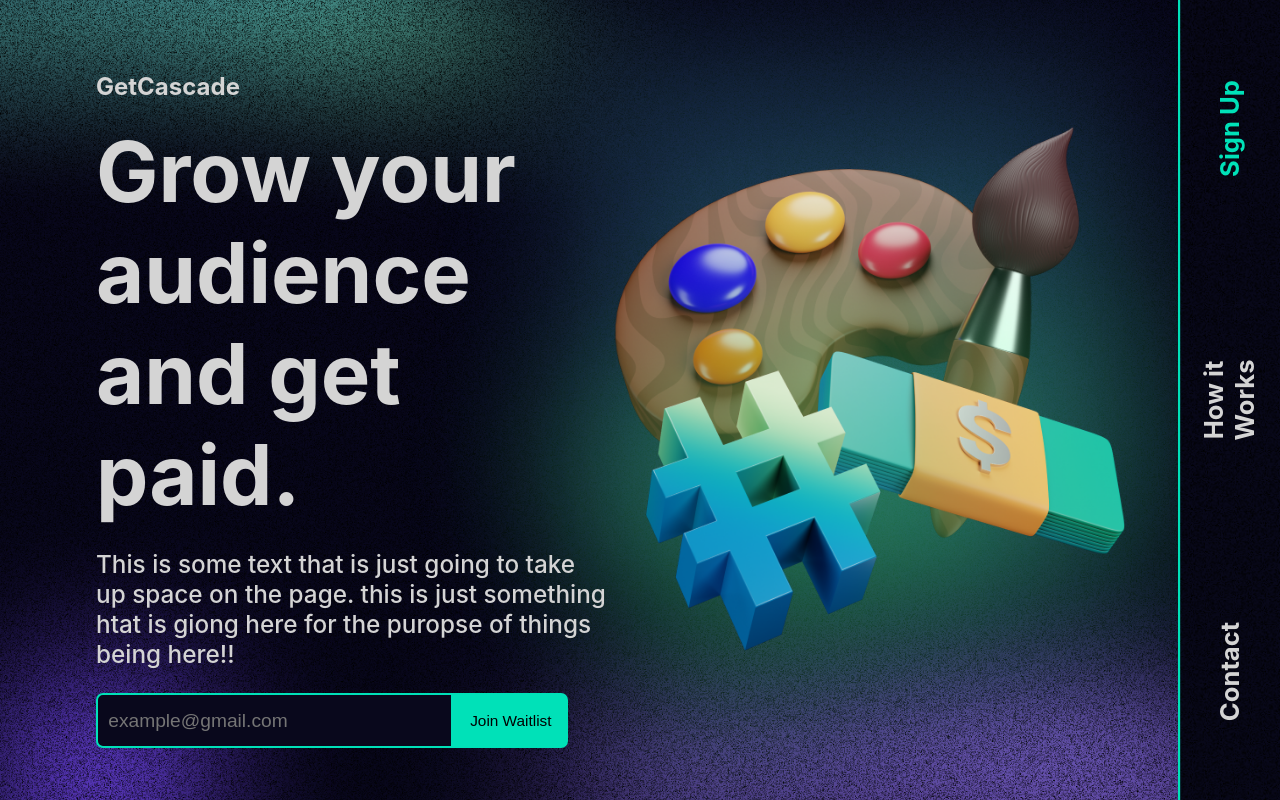
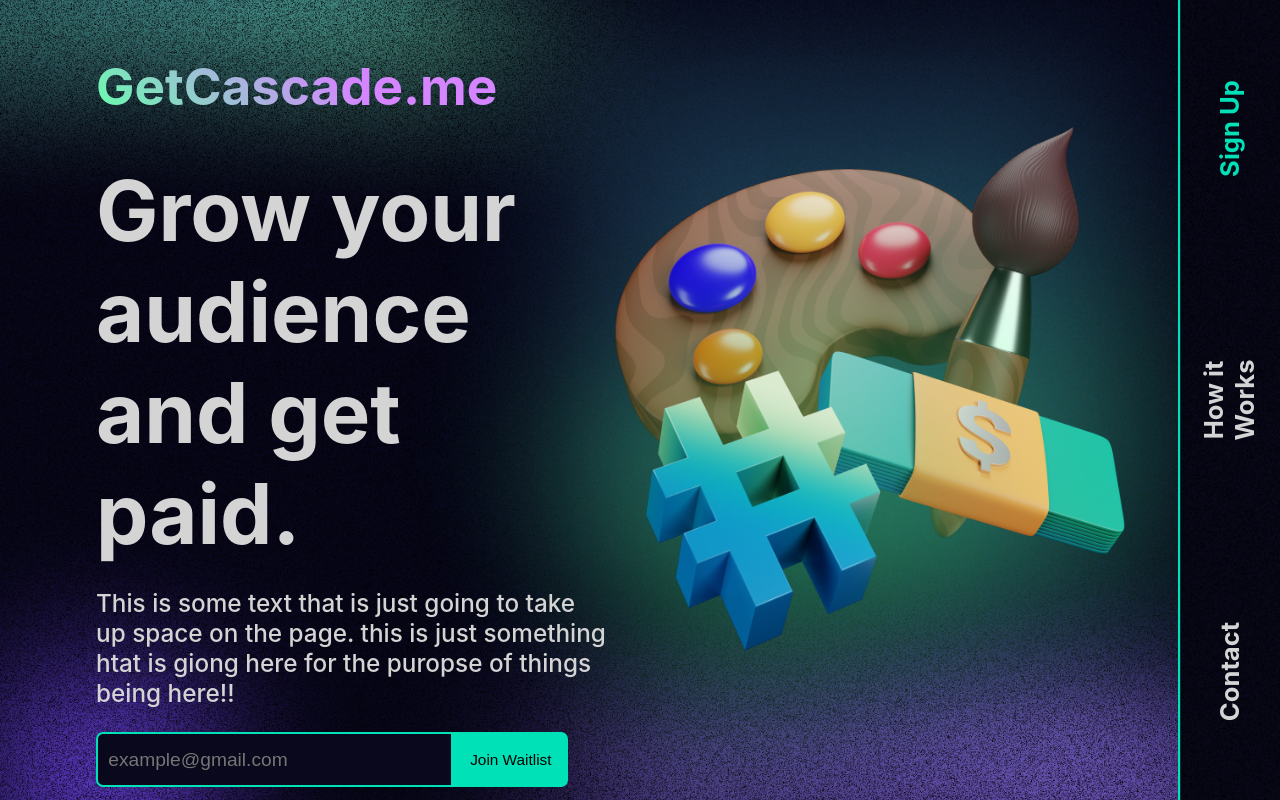
Before and after one commit to idealistworld/solananetwork, a React (Create React App) app: page / in a window 1280 px wide. Built offline with nearby package versions, Linux system fonts and the light colour scheme; grey boxes are pictures that could not be loaded.

Commit message:
Changed Title

```diff
--- a/public/index.html
+++ b/public/index.html
@@ -24,7 +24,7 @@
       work correctly both with client-side routing and a non-root public URL.
       Learn how to configure a non-root public URL by running `npm run build`.
     -->
-    <title>Decentralized</title>
+    <title>GetCascade.me</title>
   </head>
   <body>
     <noscript>You need to enable JavaScript to run this app.</noscript>
--- a/src/components/home/home.css
+++ b/src/components/home/home.css
@@ -38,7 +38,16 @@
 }
 
 .logo {
-    color: #d4d4d4;
+    background-image: linear-gradient(45deg,
+            #65ffaa 0%,
+            #d485ff 50.333%);
+    -webkit-background-clip: text;
+    -moz-background-clip: text;
+    -webkit-text-fill-color: transparent;
+    -moz-text-fill-color: transparent;
+    background-size: 100%;
+    background-repeat: repeat;
+    font-size: 4vw;
 }
 
 #logo-mobile {
@@ -119,7 +128,6 @@
 
     .logo {
         z-index: 100;
-        color: #d4d4d4;
     }
 
     #logo-desktop {
@@ -128,7 +136,8 @@
 
     #logo-mobile {
         display: inline;
-        margin-bottom: 6vh;
+        font-size: 4vh;
+        margin-bottom: 3.5vh;
     }
 
     .home-title {
--- a/src/components/home/home.js
+++ b/src/components/home/home.js
@@ -29,10 +29,10 @@ const Home = () => {
       />
       <div className="home-middle-container">
         <div className="home-middle-content">
-          <h1 id="logo-mobile" className="logo">GetCascade</h1>
+          <h1 id="logo-mobile" className="logo">GetCascade.me</h1>
           <div className="writing-logo">
             <div id="home-left" className="home-left">
-              <h1 id="logo-desktop" className="logo">GetCascade</h1>
+              <h1 id="logo-desktop" className="logo">GetCascade.me</h1>
               <h1 id="home-title" className="home-title">Grow your audience<br></br> and get paid.</h1>
               <p id="home-paragraph" className="home-paragraph">This is some text that is just going to take up space on the page.  this is just something htat is giong here for the puropse of things being here!!</p>
               <form id="submit-section" className="submit-section">
```
